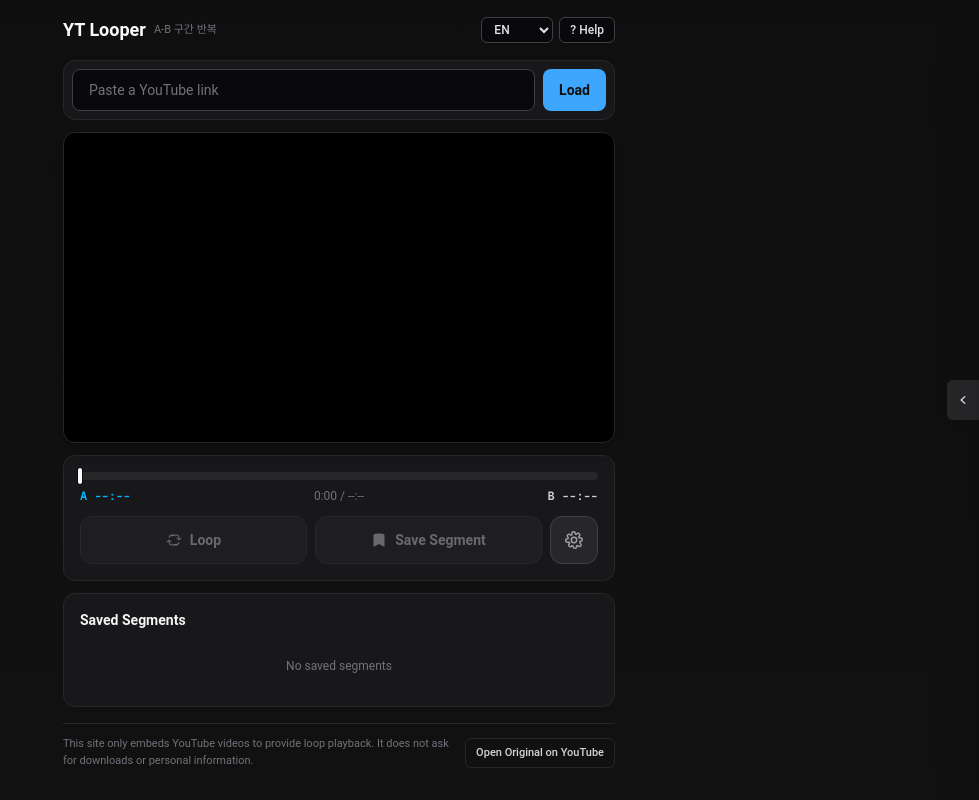
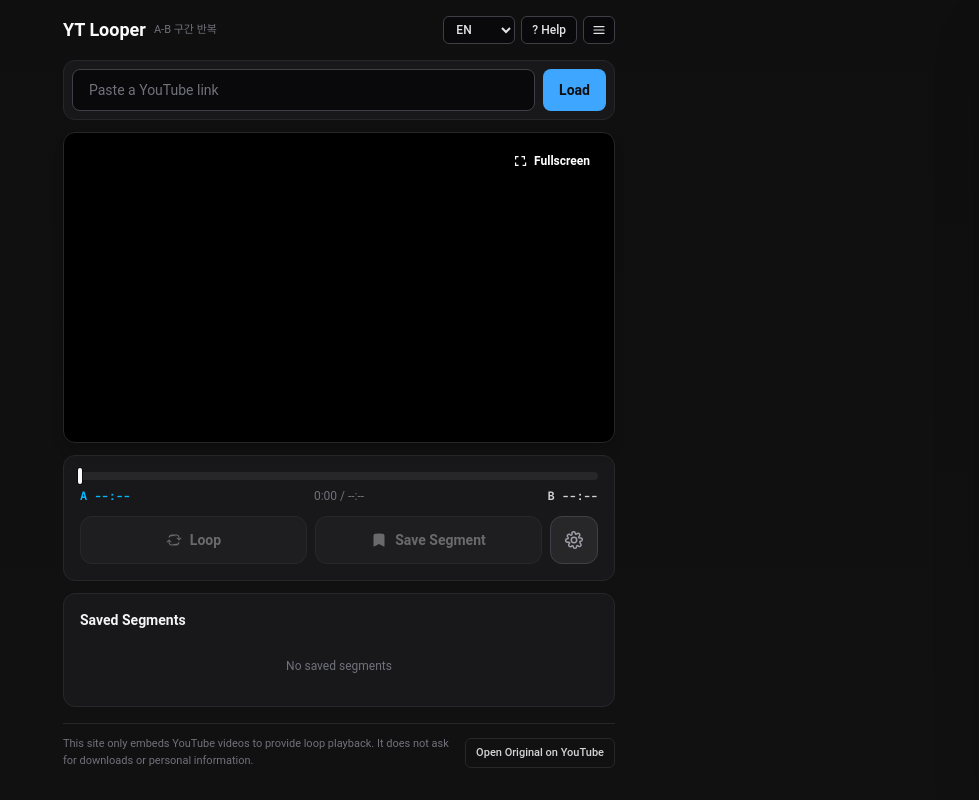
Before and after one commit to jhw2/youtube_looper, a Next.js app: page / in a window 1280 px wide. Shown: the whole page, without its empty margins (301-1280 px from the left). Built offline with nearby package versions, Linux system fonts and the light colour scheme.

Commit message:
레이아웃 정리 밎 pc 단축키 설명 추가

```diff
--- a/app/page.tsx
+++ b/app/page.tsx
@@ -85,6 +85,10 @@
   const dragStartRef = useRef<{ clientX: number; startA: number; startB: number } | null>(null)
   const countdownIntervalRef = useRef<number | null>(null)
   const countdownTimeoutRef = useRef<number | null>(null)
+  const touchSeekRef = useRef<{ lastTapAt: number; side: "left" | "right" | null }>({
+    lastTapAt: 0,
+    side: null,
+  })
 
   const [videoId, setVideoId] = useState("gNOQ1quUi3U")
   const [inputValue, setInputValue] = useState("")
@@ -639,6 +643,27 @@
     resetFsHideTimer()
   }
 
+  const handleMobileTapZone = (side: "left" | "center" | "right") => {
+    handlePlayerTouch()
+
+    if (side === "center") {
+      touchSeekRef.current = { lastTapAt: 0, side: null }
+      return
+    }
+
+    const now = Date.now()
+    const { lastTapAt, side: lastSide } = touchSeekRef.current
+
+    if (lastSide === side && now - lastTapAt < 320) {
+      const direction = side === "left" ? -1 : 1
+      seekTo(currentTime + direction * seekStep)
+      touchSeekRef.current = { lastTapAt: 0, side: null }
+      return
+    }
+
+    touchSeekRef.current = { lastTapAt: now, side }
+  }
+
   const handlePlayerLeave = () => {
     if (isFullscreen) return
     clearFsHideTimer()
@@ -828,6 +853,16 @@
             className="rounded-md border border-zinc-700 bg-zinc-950 px-2.5 py-1 text-xs font-medium text-zinc-200 transition hover:bg-zinc-800"
           >
             {t("help")}
+          </button>
+          <button
+            onClick={() => setShowVideoList((prev) => !prev)}
+            className="flex h-7 w-8 items-center justify-center rounded-md border border-zinc-700 bg-zinc-950 text-zinc-200 transition hover:bg-zinc-800"
+            title={t("videoListTitle")}
+            aria-label={t("videoListTitle")}
+          >
+            <svg xmlns="http://www.w3.org/2000/svg" viewBox="0 0 20 20" fill="currentColor" className="h-4 w-4">
+              <path fillRule="evenodd" d="M3 5.75A.75.75 0 013.75 5h12.5a.75.75 0 010 1.5H3.75A.75.75 0 013 5.75zm0 4.25a.75.75 0 01.75-.75h12.5a.75.75 0 010 1.5H3.75A.75.75 0 013 10zm0 4.25a.75.75 0 01.75-.75h12.5a.75.75 0 010 1.5H3.75A.75.75 0 013 14.25z" clipRule="evenodd" />
+            </svg>
           </button>
         </div>
       </header>
@@ -885,21 +920,38 @@
         </div>
 
         {isTouchDevice && (
+          <div className="absolute inset-0 z-10 flex">
+            <button
+              type="button"
+              aria-label={`왼쪽 두 번 탭: ${seekStep}초 뒤로`}
+              onTouchStart={(e) => {
+                e.preventDefault()
+                e.stopPropagation()
+                handleMobileTapZone("left")
+              }}
+              className="h-full w-1/3 bg-transparent"
+            />
             <button
               type="button"
               aria-label="플레이어 컨트롤 보기"
               onTouchStart={(e) => {
                 e.preventDefault()
                 e.stopPropagation()
-              handlePlayerTouch()
+                handleMobileTapZone("center")
               }}
-            onClick={(e) => {
+              className="h-full w-1/3 bg-transparent"
+            />
+            <button
+              type="button"
+              aria-label={`오른쪽 두 번 탭: ${seekStep}초 앞으로`}
+              onTouchStart={(e) => {
                 e.preventDefault()
                 e.stopPropagation()
-              handlePlayerTouch()
+                handleMobileTapZone("right")
               }}
-            className={`absolute inset-0 z-10 bg-transparent transition-opacity ${showFsControls ? "pointer-events-none opacity-0" : "pointer-events-auto opacity-100"}`}
+              className="h-full w-1/3 bg-transparent"
             />
+          </div>
         )}
 
         <div
@@ -911,7 +963,7 @@
           <button
             onClick={toggleFullscreen}
             title="전체화면 (단축키: F)"
-            className={`absolute right-3 top-3 z-30 flex items-center gap-1.5 rounded-lg bg-black/70 px-3 py-2 text-xs font-semibold text-white shadow-lg transition hover:bg-black/80 active:scale-95 ${showFsControls ? "opacity-100" : "pointer-events-none opacity-0"}`}
+            className="absolute right-3 top-3 z-30 flex items-center gap-1.5 rounded-lg bg-black/70 px-3 py-2 text-xs font-semibold text-white shadow-lg transition hover:bg-black/80 active:scale-95"
           >
             <svg xmlns="http://www.w3.org/2000/svg" viewBox="0 0 20 20" fill="currentColor" className="h-4 w-4">
               <path d="M3.75 3.75v4.5h1.5v-3h3v-1.5h-4.5zM11.75 3.75v1.5h3v3h1.5v-4.5h-4.5zM5.25 11.75h-1.5v4.5h4.5v-1.5h-3v-3zM16.25 11.75v3h-3v1.5h4.5v-4.5h-1.5z" />
@@ -945,7 +997,7 @@
         )}
 
         {/* Player Overlay Controls */}
-        {
+        {isFullscreen && (
           <div
             onMouseMove={(e) => { e.stopPropagation(); handlePlayerHover() }}
             onTouchStart={(e) => { e.stopPropagation(); handlePlayerTouch() }}
@@ -1023,6 +1075,7 @@
               <div className={`relative ${isFullscreen ? "" : "ml-auto"}`}>
                 <button
                   type="button"
+                  onTouchStart={(e) => e.stopPropagation()}
                   onClick={() => setShowPlayerSettings((prev) => !prev)}
                   className="rounded-lg border border-white/10 bg-black/45 px-3 py-2 text-white backdrop-blur transition hover:bg-black/55 active:scale-95"
                   title="플레이어 설정"
@@ -1031,7 +1084,10 @@
                 </button>
 
                 {showPlayerSettings && (
-                  <div className="absolute bottom-full right-0 z-40 mb-2 w-[220px] rounded-lg border border-white/10 bg-zinc-950/95 p-3 shadow-2xl backdrop-blur">
+                  <div
+                    className="absolute bottom-full right-0 z-40 mb-2 w-[220px] rounded-lg border border-white/10 bg-zinc-950/95 p-3 shadow-2xl backdrop-blur"
+                    onTouchStart={(e) => e.stopPropagation()}
+                  >
                     <div className="space-y-2">
                       <div className="flex items-center justify-between rounded-lg border border-white/10 bg-black/40 px-3 py-2">
                         <span className="text-xs font-semibold text-white/70">{t("seek")}</span>
@@ -1100,7 +1156,7 @@
               </div>
             )}
           </div>
-        }
+        )}
       </section>
 
       {/* Controls Section */}
@@ -1254,7 +1310,12 @@
       {/* Saved Segments Horizontal Slider */}
       <section className="rounded-xl border border-zinc-800 bg-zinc-900 p-4">
         <div className="mb-3 flex items-center justify-between">
+          <div className="flex items-center gap-2">
             <h2 className="text-sm font-bold text-zinc-100">{t("savedSegments")}</h2>
+            {shortcutSegments.length > 0 && (
+              <span className="hidden text-[11px] text-zinc-500 sm:inline">{t("savedSegmentsShortcutSummary")}</span>
+            )}
+          </div>
           {currentVideoSegments.length > 0 && (
             <span className="text-xs text-zinc-500">{currentVideoSegments.length}{t("segments")}</span>
           )}
@@ -1375,22 +1436,6 @@
           </div>
         )}
       </section>
-
-      {/* Video List Toggle Button - Fixed Right */}
-      <button
-        onClick={() => setShowVideoList((prev) => !prev)}
-        className="fixed right-0 top-1/2 z-[55] -translate-y-1/2 rounded-l-md bg-zinc-800 px-2 py-3 text-zinc-100 shadow-lg transition hover:bg-zinc-700 active:scale-95"
-        title="저장된 영상 목록"
-      >
-        <svg
-          xmlns="http://www.w3.org/2000/svg"
-          viewBox="0 0 20 20"
-          fill="currentColor"
-          className={`h-4 w-4 transition-transform duration-300 ${showVideoList ? "rotate-180" : ""}`}
-        >
-          <path fillRule="evenodd" d="M12.79 5.23a.75.75 0 01-.02 1.06L8.832 10l3.938 3.71a.75.75 0 11-1.04 1.08l-4.5-4.25a.75.75 0 010-1.08l4.5-4.25a.75.75 0 011.06.02z" clipRule="evenodd" />
-        </svg>
-      </button>
 
       {/* Video List Slide Panel */}
       <div
--- a/public/locales/en/common.json
+++ b/public/locales/en/common.json
@@ -58,5 +58,6 @@
   "help_17": "Jump to recently saved segments with 1-9",
   "help_18": "Jump to saved segments",
   "segmentShortcutHint": "Press {{shortcutNumber}} to jump here",
+  "savedSegmentsShortcutSummary": "Use 1-9 to jump",
   "videoListTitle": "Saved Videos"
 }
--- a/public/locales/ko/common.json
+++ b/public/locales/ko/common.json
@@ -58,5 +58,6 @@
   "help_17": "숫자 1~9로 최근 저장한 구간으로 이동",
   "help_18": "저장 구간 이동",
   "segmentShortcutHint": "{{shortcutNumber}}번 키로 바로 이동",
+  "savedSegmentsShortcutSummary": "단축키 1~9로 이동",
   "videoListTitle": "저장된 영상"
 }
```
Lines whose indentation alone changed are shown as unchanged.
